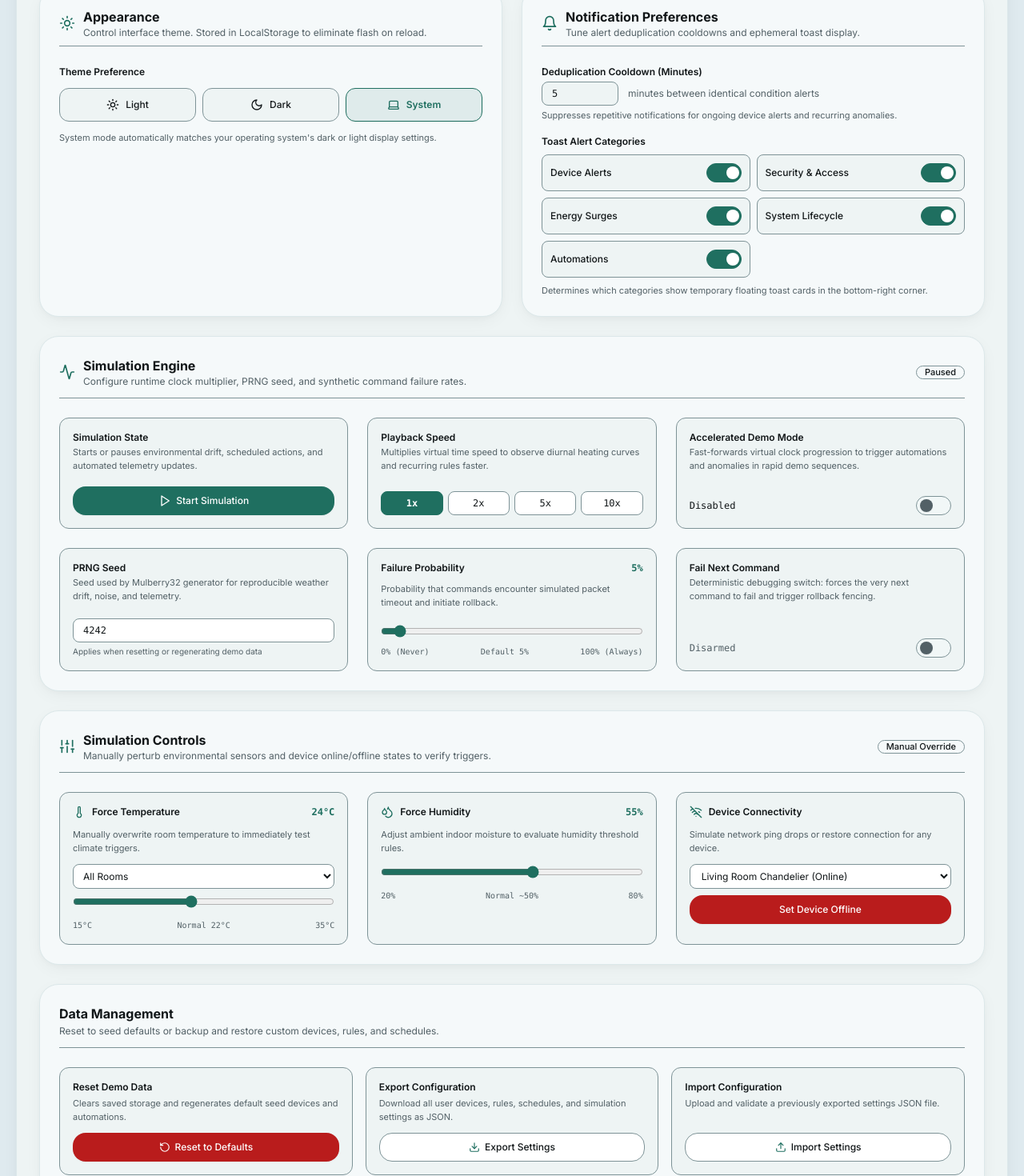
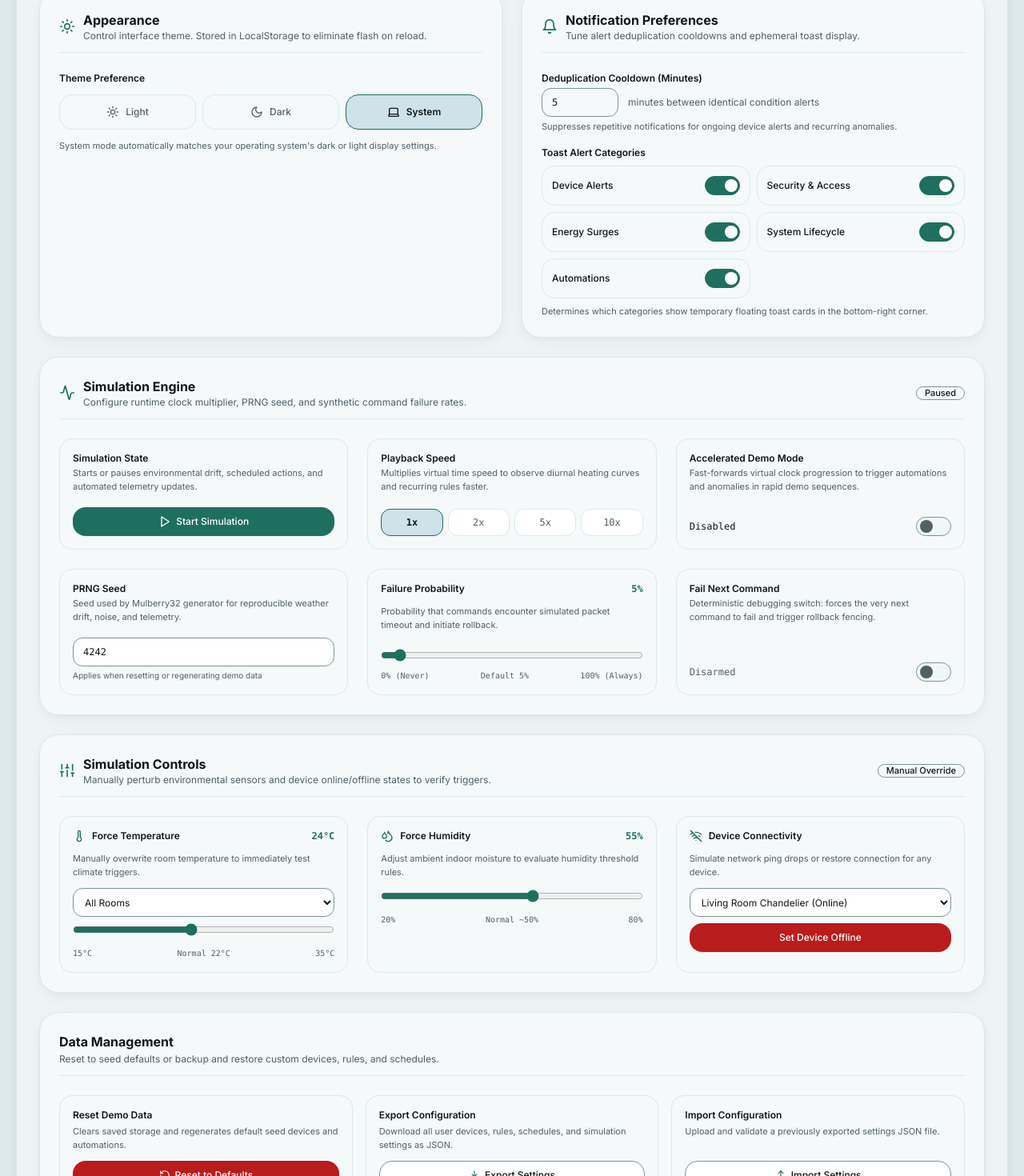
Before and after one commit to shalinireddy67/Homie-SmartSpace, a React (Vite) app: page /settings in a window 1280 px wide. Shown: the part 260-1730 px from the top of the page at 80% size. Built offline with nearby package versions, Linux system fonts and the light colour scheme.

Commit message:
style(system): update History, Notifications, Settings, and 404 pages and capture after-v2 shots

```diff
--- a/src/pages/NotFoundPage.tsx
+++ b/src/pages/NotFoundPage.tsx
@@ -11,7 +11,7 @@ export const NotFoundPage: React.FC = () => {
 
   return (
     <div className="min-h-[70vh] flex items-center justify-center p-4">
-      <Card className="max-w-md w-full p-8 text-center space-y-6 border border-border bg-surface shadow-xl">
+      <Card className="max-w-md w-full p-8 text-center space-y-6 border border-border-subtle rounded-3xl bg-surface shadow-soft">
         <div className="flex justify-center">
           <div className="w-16 h-16 rounded-2xl bg-accent/10 border border-accent/20 flex items-center justify-center text-accent">
             <Compass className="w-8 h-8 animate-pulse" />
--- a/src/pages/SettingsPage.tsx
+++ b/src/pages/SettingsPage.tsx
@@ -264,7 +264,7 @@ export const SettingsPage: React.FC = () => {
       {/* Page Header */}
       <div className="flex flex-col sm:flex-row sm:items-center sm:justify-between gap-4">
         <div>
-          <h1 className="text-2xl font-bold tracking-tight text-text">Settings</h1>
+          <h1 className="text-2xl sm:text-3xl font-bold tracking-tight text-text">Settings</h1>
           <p className="text-sm text-text-muted mt-1">
             System configuration, simulation engine parameters, appearance, and persistent state.
           </p>
@@ -276,8 +276,8 @@ export const SettingsPage: React.FC = () => {
 
       <div className="grid grid-cols-1 lg:grid-cols-2 gap-6">
         {/* Appearance Card */}
-        <Card className="p-6 bg-surface border border-border space-y-4">
-          <div className="flex items-center gap-2.5 pb-2 border-b border-border">
+        <Card className="p-6 bg-surface border border-border-subtle rounded-3xl shadow-soft space-y-4">
+          <div className="flex items-center gap-2.5 pb-3 border-b border-border-subtle">
             <Sun className="h-5 w-5 text-accent" />
             <div>
               <h2 className="text-base font-bold text-text">Appearance</h2>
@@ -299,10 +299,10 @@ export const SettingsPage: React.FC = () => {
                 role="radio"
                 aria-checked={themeMode === 'light'}
                 onClick={() => handleThemeChange('light')}
-                className={`flex items-center justify-center gap-2 p-3 rounded-xl border text-xs font-medium transition-all focus-ring ${
+                className={`flex items-center justify-center gap-2 p-3 min-h-[44px] rounded-2xl border text-xs font-medium transition-all focus-ring ${
                   themeMode === 'light'
-                    ? 'border-accent bg-accent/10 text-accent font-semibold shadow-sm'
-                    : 'border-border bg-surface-subtle text-text hover:bg-surface'
+                    ? 'border-accent bg-accent-subtle text-text font-semibold shadow-xs'
+                    : 'border-border-subtle bg-surface-card text-text-muted hover:text-text hover:bg-surface'
                 }`}
               >
                 <Sun className="h-4 w-4" />
@@ -314,10 +314,10 @@ export const SettingsPage: React.FC = () => {
                 role="radio"
                 aria-checked={themeMode === 'dark'}
                 onClick={() => handleThemeChange('dark')}
-                className={`flex items-center justify-center gap-2 p-3 rounded-xl border text-xs font-medium transition-all focus-ring ${
+                className={`flex items-center justify-center gap-2 p-3 min-h-[44px] rounded-2xl border text-xs font-medium transition-all focus-ring ${
                   themeMode === 'dark'
-                    ? 'border-accent bg-accent/10 text-accent font-semibold shadow-sm'
-                    : 'border-border bg-surface-subtle text-text hover:bg-surface'
+                    ? 'border-accent bg-accent-subtle text-text font-semibold shadow-xs'
+                    : 'border-border-subtle bg-surface-card text-text-muted hover:text-text hover:bg-surface'
                 }`}
               >
                 <Moon className="h-4 w-4" />
@@ -329,10 +329,10 @@ export const SettingsPage: React.FC = () => {
                 role="radio"
                 aria-checked={themeMode === 'system'}
                 onClick={() => handleThemeChange('system')}
-                className={`flex items-center justify-center gap-2 p-3 rounded-xl border text-xs font-medium transition-all focus-ring ${
+                className={`flex items-center justify-center gap-2 p-3 min-h-[44px] rounded-2xl border text-xs font-medium transition-all focus-ring ${
                   themeMode === 'system'
-                    ? 'border-accent bg-accent/10 text-accent font-semibold shadow-sm'
-                    : 'border-border bg-surface-subtle text-text hover:bg-surface'
+                    ? 'border-accent bg-accent-subtle text-text font-semibold shadow-xs'
+                    : 'border-border-subtle bg-surface-card text-text-muted hover:text-text hover:bg-surface'
                 }`}
               >
                 <Laptop className="h-4 w-4" />
@@ -346,8 +346,8 @@ export const SettingsPage: React.FC = () => {
         </Card>
 
         {/* Notifications Preferences */}
-        <Card className="p-6 bg-surface border border-border space-y-4">
-          <div className="flex items-center gap-2.5 pb-2 border-b border-border">
+        <Card className="p-6 bg-surface border border-border-subtle rounded-3xl shadow-soft space-y-4">
+          <div className="flex items-center gap-2.5 pb-3 border-b border-border-subtle">
             <Bell className="h-5 w-5 text-accent" />
             <div>
               <h2 className="text-base font-bold text-text">Notification Preferences</h2>
@@ -375,7 +375,7 @@ export const SettingsPage: React.FC = () => {
                       setNotificationSettings({ cooldownMinutes: val });
                     }
                   }}
-                  className="w-24 px-3 py-1.5 text-xs bg-surface-subtle border border-border rounded-lg text-text focus-ring font-mono"
+                  className="w-24 px-3 py-1.5 min-h-[44px] sm:min-h-[36px] text-xs bg-surface-card border border-border rounded-xl text-text focus-ring font-mono tabular-nums"
                   aria-label="Notification cooldown minutes"
                 />
                 <span className="text-xs text-text-muted">minutes between identical condition alerts</span>
@@ -395,7 +395,7 @@ export const SettingsPage: React.FC = () => {
                   return (
                     <label
                       key={cat.id}
-                      className="flex items-center justify-between p-2.5 rounded-lg bg-surface-subtle border border-border text-xs cursor-pointer hover:bg-surface transition-colors"
+                      className="flex items-center justify-between p-3 rounded-2xl bg-surface-card border border-border-subtle text-xs cursor-pointer hover:border-border transition-colors"
                     >
                       <span className="text-text font-medium">{cat.label}</span>
                       <Switch
@@ -416,8 +416,8 @@ export const SettingsPage: React.FC = () => {
       </div>
 
       {/* Simulation Engine Parameters */}
-      <Card className="p-6 bg-surface border border-border space-y-6">
-        <div className="flex flex-col sm:flex-row sm:items-center sm:justify-between gap-2 border-b border-border pb-3">
+      <Card className="p-6 bg-surface border border-border-subtle rounded-3xl shadow-soft space-y-6">
+        <div className="flex flex-col sm:flex-row sm:items-center sm:justify-between gap-2 border-b border-border-subtle pb-3">
           <div className="flex items-center gap-2.5">
             <Activity className="h-5 w-5 text-accent" />
             <div>
@@ -434,7 +434,7 @@ export const SettingsPage: React.FC = () => {
 
         <div className="grid grid-cols-1 md:grid-cols-2 lg:grid-cols-3 gap-6">
           {/* Start / Pause */}
-          <div className="p-4 rounded-xl bg-surface-subtle border border-border space-y-2.5 flex flex-col justify-between">
+          <div className="p-4 rounded-2xl bg-surface-card border border-border-subtle space-y-2.5 flex flex-col justify-between">
             <div>
               <span className="text-xs font-semibold text-text block">Simulation State</span>
               <p className="text-[11px] text-text-muted mt-0.5">
@@ -465,7 +465,7 @@ export const SettingsPage: React.FC = () => {
           </div>
 
           {/* Speed Multiplier */}
-          <div className="p-4 rounded-xl bg-surface-subtle border border-border space-y-2.5 flex flex-col justify-between">
+          <div className="p-4 rounded-2xl bg-surface-card border border-border-subtle space-y-2.5 flex flex-col justify-between">
             <div>
               <span className="text-xs font-semibold text-text block">Playback Speed</span>
               <p className="text-[11px] text-text-muted mt-0.5">
@@ -478,10 +478,10 @@ export const SettingsPage: React.FC = () => {
                   key={s}
                   type="button"
                   onClick={() => setSpeed(s)}
-                  className={`py-1.5 text-xs font-mono rounded-lg border transition-all focus-ring ${
+                  className={`py-2 min-h-[44px] sm:min-h-[34px] text-xs font-mono tabular-nums rounded-xl border transition-all focus-ring ${
                     speed === s
-                      ? 'border-accent bg-accent text-white font-bold'
-                      : 'border-border bg-surface text-text hover:bg-surface-subtle'
+                      ? 'border-accent bg-accent-subtle text-text font-bold shadow-xs'
+                      : 'border-border-subtle bg-surface text-text-muted hover:text-text hover:bg-surface-elevated'
                   }`}
                   aria-label={`Set speed to ${s}x`}
                   aria-pressed={speed === s}
@@ -493,7 +493,7 @@ export const SettingsPage: React.FC = () => {
           </div>
 
           {/* Accelerated Demo Mode */}
-          <div className="p-4 rounded-xl bg-surface-subtle border border-border space-y-2.5 flex flex-col justify-between">
+          <div className="p-4 rounded-2xl bg-surface-card border border-border-subtle space-y-2.5 flex flex-col justify-between">
             <div>
               <span className="text-xs font-semibold text-text block">Accelerated Demo Mode</span>
               <p className="text-[11px] text-text-muted mt-0.5">
@@ -513,7 +513,7 @@ export const SettingsPage: React.FC = () => {
           </div>
 
           {/* Deterministic Seed */}
-          <div className="p-4 rounded-xl bg-surface-subtle border border-border space-y-2.5 flex flex-col justify-between">
+          <div className="p-4 rounded-2xl bg-surface-card border border-border-subtle space-y-2.5 flex flex-col justify-between">
             <div>
               <label htmlFor="seed-input" className="text-xs font-semibold text-text block">
                 PRNG Seed
@@ -529,7 +529,7 @@ export const SettingsPage: React.FC = () => {
                 value={seedInput}
                 onChange={(e) => setSeedInput(e.target.value)}
                 onBlur={handleSeedBlur}
-                className="w-full px-3 py-1.5 text-xs bg-surface border border-border rounded-lg text-text focus-ring font-mono"
+                className="w-full px-3 py-1.5 min-h-[44px] sm:min-h-[36px] text-xs bg-surface border border-border rounded-xl text-text focus-ring font-mono tabular-nums"
                 aria-label="Simulation PRNG seed"
               />
               {seedError ? (
@@ -541,10 +541,10 @@ export const SettingsPage: React.FC = () => {
           </div>
 
           {/* Failure Probability */}
-          <div className="p-4 rounded-xl bg-surface-subtle border border-border space-y-2.5 flex flex-col justify-between">
+          <div className="p-4 rounded-2xl bg-surface-card border border-border-subtle space-y-2.5 flex flex-col justify-between">
             <div className="flex items-center justify-between">
               <span className="text-xs font-semibold text-text">Failure Probability</span>
-              <span className="text-xs font-mono font-bold text-accent">
+              <span className="text-xs font-mono font-bold text-accent tabular-nums">
                 {Math.round(failureProbability * 100)}%
               </span>
             </div>
@@ -571,7 +571,7 @@ export const SettingsPage: React.FC = () => {
           </div>
 
           {/* Fail Next Command */}
-          <div className="p-4 rounded-xl bg-surface-subtle border border-border space-y-2.5 flex flex-col justify-between">
+          <div className="p-4 rounded-2xl bg-surface-card border border-border-subtle space-y-2.5 flex flex-col justify-between">
             <div>
               <span className="text-xs font-semibold text-text block">Fail Next Command</span>
               <p className="text-[11px] text-text-muted mt-0.5">
@@ -597,8 +597,8 @@ export const SettingsPage: React.FC = () => {
       </Card>
 
       {/* Simulation Controls Panel (Force Temp, Humidity, Offline) */}
-      <Card className="p-6 bg-surface border border-border space-y-6">
-        <div className="flex flex-col sm:flex-row sm:items-center sm:justify-between gap-2 border-b border-border pb-3">
+      <Card className="p-6 bg-surface border border-border-subtle rounded-3xl shadow-soft space-y-6">
+        <div className="flex flex-col sm:flex-row sm:items-center sm:justify-between gap-2 border-b border-border-subtle pb-3">
           <div className="flex items-center gap-2.5">
             <Sliders className="h-5 w-5 text-accent" />
             <div>
@@ -615,13 +615,13 @@ export const SettingsPage: React.FC = () => {
 
         <div className="grid grid-cols-1 md:grid-cols-3 gap-6">
           {/* Tool 1: Force Temperature */}
-          <div className="p-4 rounded-xl bg-surface-subtle border border-border space-y-3">
+          <div className="p-4 rounded-2xl bg-surface-card border border-border-subtle space-y-3">
             <div className="flex items-center justify-between">
               <div className="flex items-center gap-2 text-xs font-semibold text-text">
                 <Thermometer className="h-4 w-4 text-accent" />
                 <span>Force Temperature</span>
               </div>
-              <span className="font-mono text-xs font-bold text-accent">{targetTemp}°C</span>
+              <span className="font-mono text-xs font-bold text-accent tabular-nums">{targetTemp}°C</span>
             </div>
             <p className="text-[11px] text-text-muted">
               Manually overwrite room temperature to immediately test climate triggers.
@@ -630,7 +630,7 @@ export const SettingsPage: React.FC = () => {
               <select
                 value={selectedRoomId}
                 onChange={(e) => setSelectedRoomId(e.target.value)}
-                className="w-full px-2 py-1.5 text-xs bg-surface border border-border rounded-lg text-text focus-ring"
+                className="w-full px-2.5 py-1.5 min-h-[44px] sm:min-h-[36px] text-xs bg-surface border border-border rounded-xl text-text focus-ring"
                 aria-label="Select target room for temperature override"
               >
                 <option value="">All Rooms</option>
@@ -659,13 +659,13 @@ export const SettingsPage: React.FC = () => {
           </div>
 
           {/* Tool 2: Force Humidity */}
-          <div className="p-4 rounded-xl bg-surface-subtle border border-border space-y-3">
+          <div className="p-4 rounded-2xl bg-surface-card border border-border-subtle space-y-3">
             <div className="flex items-center justify-between">
               <div className="flex items-center gap-2 text-xs font-semibold text-text">
                 <Droplets className="h-4 w-4 text-accent" />
                 <span>Force Humidity</span>
               </div>
-              <span className="font-mono text-xs font-bold text-accent">{targetHumidity}%</span>
+              <span className="font-mono text-xs font-bold text-accent tabular-nums">{targetHumidity}%</span>
             </div>
             <p className="text-[11px] text-text-muted">
               Adjust ambient indoor moisture to evaluate humidity threshold rules.
@@ -690,7 +690,7 @@ export const SettingsPage: React.FC = () => {
           </div>
 
           {/* Tool 3: Set Device Offline / Online */}
-          <div className="p-4 rounded-xl bg-surface-subtle border border-border space-y-3">
+          <div className="p-4 rounded-2xl bg-surface-card border border-border-subtle space-y-3">
             <div className="flex items-center gap-2 text-xs font-semibold text-text">
               <WifiOff className="h-4 w-4 text-accent" />
               <span>Device Connectivity</span>
@@ -702,7 +702,7 @@ export const SettingsPage: React.FC = () => {
               <select
                 value={selectedDeviceId}
                 onChange={(e) => setSelectedDeviceId(e.target.value)}
-                className="w-full px-2.5 py-1.5 text-xs bg-surface border border-border rounded-lg text-text focus-ring"
+                className="w-full px-2.5 py-1.5 min-h-[44px] sm:min-h-[36px] text-xs bg-surface border border-border rounded-xl text-text focus-ring"
                 aria-label="Select device to toggle online/offline"
               >
                 {devices.map((d) => (
@@ -729,8 +729,8 @@ export const SettingsPage: React.FC = () => {
       </Card>
 
       {/* Data Management Section */}
-      <Card className="p-6 bg-surface border border-border space-y-6">
-        <div className="border-b border-border pb-3">
+      <Card className="p-6 bg-surface border border-border-subtle rounded-3xl shadow-soft space-y-6">
+        <div className="border-b border-border-subtle pb-3">
           <h2 className="text-base font-bold text-text">Data Management</h2>
           <p className="text-xs text-text-muted mt-0.5">
             Reset to seed defaults or backup and restore custom devices, rules, and schedules.
@@ -741,7 +741,7 @@ export const SettingsPage: React.FC = () => {
         {importError && (
           <div
             role="alert"
-            className="flex items-center gap-2 p-3 rounded-xl border border-danger/30 bg-danger/10 text-danger text-xs font-medium"
+            className="flex items-center gap-2 p-3 rounded-2xl border border-danger/30 bg-danger-subtle text-danger text-xs font-medium"
           >
             <AlertTriangle className="h-4 w-4 shrink-0" />
             <span>{importError}</span>
@@ -751,7 +751,7 @@ export const SettingsPage: React.FC = () => {
         {importSuccess && (
           <div
             role="status"
-            className="flex items-center gap-2 p-3 rounded-xl border border-success/30 bg-success/10 text-success text-xs font-medium"
+            className="flex items-center gap-2 p-3 rounded-2xl border border-success/30 bg-success-subtle text-success text-xs font-medium"
           >
             <CheckCircle2 className="h-4 w-4 shrink-0" />
             <span>{importSuccess}</span>
@@ -760,7 +760,7 @@ export const SettingsPage: React.FC = () => {
 
         <div className="grid grid-cols-1 sm:grid-cols-3 gap-4">
           {/* Reset Demo Data */}
-          <div className="p-4 rounded-xl bg-surface-subtle border border-border flex flex-col justify-between space-y-3">
+          <div className="p-4 rounded-2xl bg-surface-card border border-border-subtle flex flex-col justify-between space-y-3">
             <div>
               <h3 className="text-xs font-semibold text-text">Reset Demo Data</h3>
               <p className="text-[11px] text-text-muted mt-1">
@@ -779,7 +779,7 @@ export const SettingsPage: React.FC = () => {
           </div>
 
           {/* Export Settings */}
-          <div className="p-4 rounded-xl bg-surface-subtle border border-border flex flex-col justify-between space-y-3">
+          <div className="p-4 rounded-2xl bg-surface-card border border-border-subtle flex flex-col justify-between space-y-3">
             <div>
               <h3 className="text-xs font-semibold text-text">Export Configuration</h3>
               <p className="text-[11px] text-text-muted mt-1">
@@ -798,7 +798,7 @@ export const SettingsPage: React.FC = () => {
           </div>
 
           {/* Import Settings */}
-          <div className="p-4 rounded-xl bg-surface-subtle border border-border flex flex-col justify-between space-y-3">
+          <div className="p-4 rounded-2xl bg-surface-card border border-border-subtle flex flex-col justify-between space-y-3">
             <div>
               <h3 className="text-xs font-semibold text-text">Import Configuration</h3>
               <p className="text-[11px] text-text-muted mt-1">
@@ -830,12 +830,12 @@ export const SettingsPage: React.FC = () => {
       </Card>
 
       {/* About Section */}
-      <Card className="p-6 bg-surface border border-border space-y-3">
+      <Card className="p-6 bg-surface border border-border-subtle rounded-3xl shadow-xs space-y-3">
         <div className="flex items-center gap-2">
           <Info className="h-4 w-4 text-accent" />
           <h2 className="text-sm font-bold text-text">About {APP_NAME}</h2>
         </div>
-        <div className="flex flex-col sm:flex-row sm:items-center sm:justify-between gap-2 text-xs text-text-muted border-t border-border pt-3">
+        <div className="flex flex-col sm:flex-row sm:items-center sm:justify-between gap-2 text-xs text-text-muted border-t border-border-subtle pt-3">
           <div>
             <span className="font-semibold text-text">{APP_NAME}</span> &mdash; Version 0.1.0 (Production Build)
           </div>
```
Also changed, not shown: src/pages/EventHistoryPage.tsx (+15 -15 lines), src/pages/NotificationsPage.tsx (+14 -14 lines), 42 other files (tests, documents, lock files or other folders).
